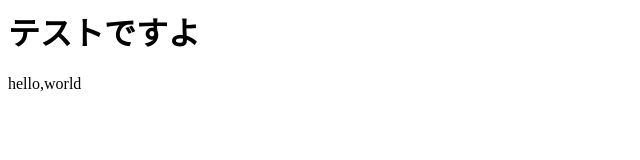
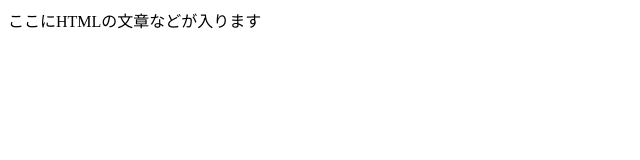
Before and after one commit to casumal/test-pages, a plain HTML site: page index.html in a window 1280 px wide. Shown: the whole page, without its empty margins (0-640 px from the left). Drawn offline with Linux system fonts and the light colour scheme.

Commit message:
index.html edit

```diff
--- a/index.html
+++ b/index.html
@@ -1,3 +1,8 @@
+
+<html>
+  <head></head>
+  <body>
+    <p>ここにHTMLの文章などが入ります</p>
     <script
       src="https://utteranc.es/client.js"
       repo="casumal/test-pages"
@@ -6,5 +11,5 @@
       crossorigin="anonymous"
       async>
     </script>
-<h1>テストですよ</h1>
-<p>hello,world</p>
+  </body>
+</html>
```
Lines whose indentation alone changed are shown as unchanged.
